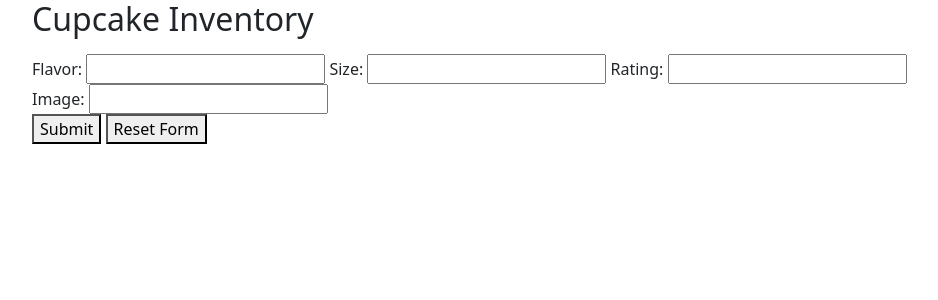
After one commit to dmayberr/cupcakes, a Flask app: page / in a window 1280 px wide. The commit adds this page. Shown: the top 300 px of the page, without its empty margins (50-988 px from the left). Run offline with Flask 2, Linux system fonts and the light colour scheme.

Commit message:
Started on the Front End.

```diff
--- a/app.py
+++ b/app.py
@@ -10,6 +10,16 @@ app.config['SQLALCHEMY_ECHO'] = False
 
 db.init_app(app)
 connect_db(app)
+
+################################################
+
+@app.route('/')
+def home_page():
+    """Route for a homepage."""
+
+    return render_template("home.html")
+
+################################################
 
 @app.route('/api/cupcakes')
 def get_all_cupcakes():
--- a/templates/cupcakes.html
+++ b/templates/cupcakes.html
@@ -2,7 +2,7 @@
 
 {% block title %} {% endblock %}
 
-{% block centent %}
+{% block content %}
 
     {{ cupcakes }}
 
--- /dev/null
+++ b/templates/home.html
@@ -0,0 +1,24 @@
+{% extends 'base.html' %}
+
+{% block title %} {% endblock %}
+
+{% block content %}
+<h2>Cupcake Inventory</h2>
+<ul>
+
+</ul>
+
+<div>
+    <form action="" method="POST">
+        <label for="flavor">Flavor:  <input name="flavor" type="text"></label>
+        <label for="size">Size:  <input name="size" type="text"></label>
+        <label for="rating">Rating:  <input name="rating" type="text"></label>
+        <label for="image">Image:  <input name="image" type="text"></label>
+
+    </form>
+    <button type="submit">Submit</button>
+    <button type="reset">Reset Form</button>
+</div>
+
+
+{% endblock %}
```
